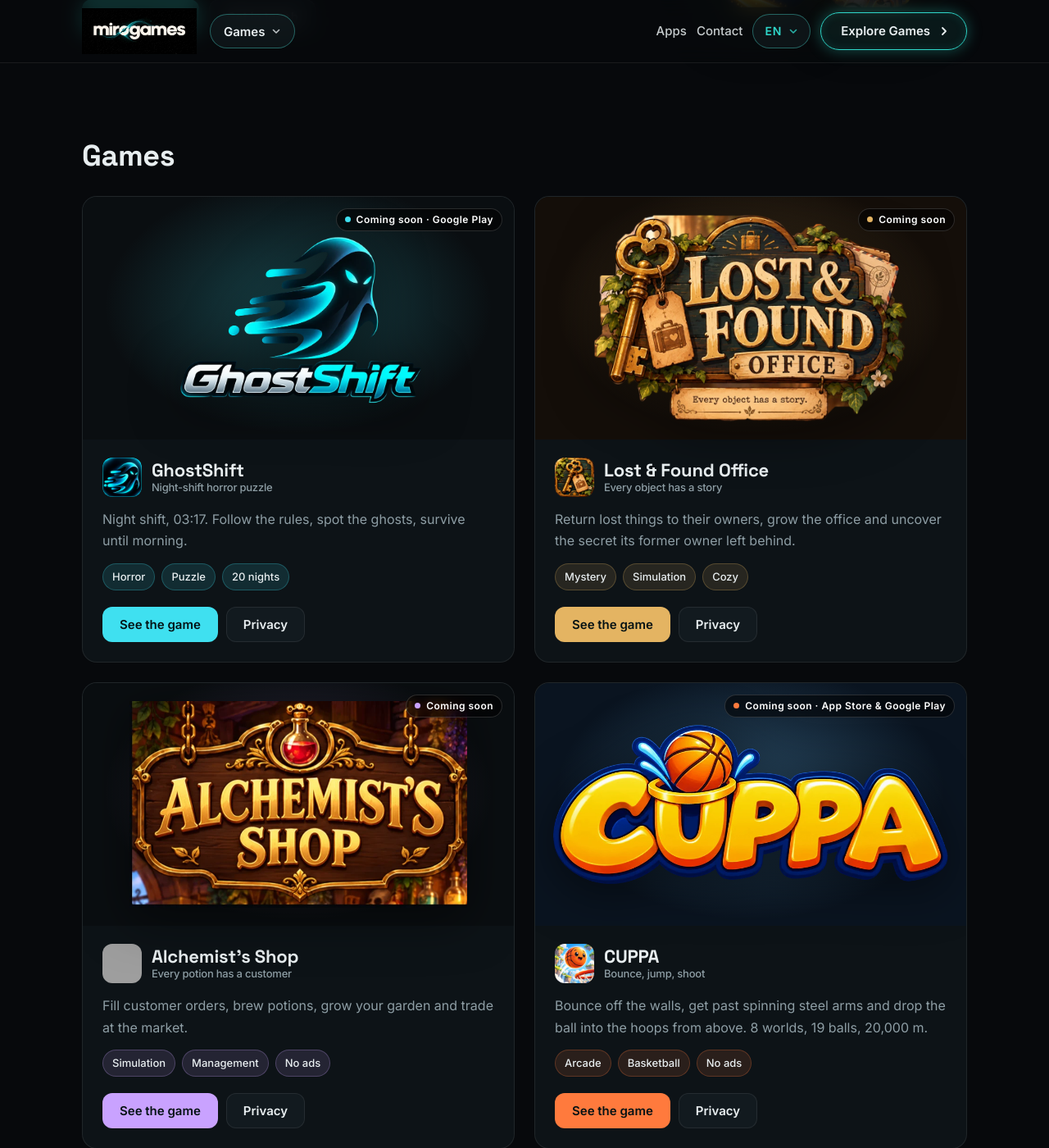
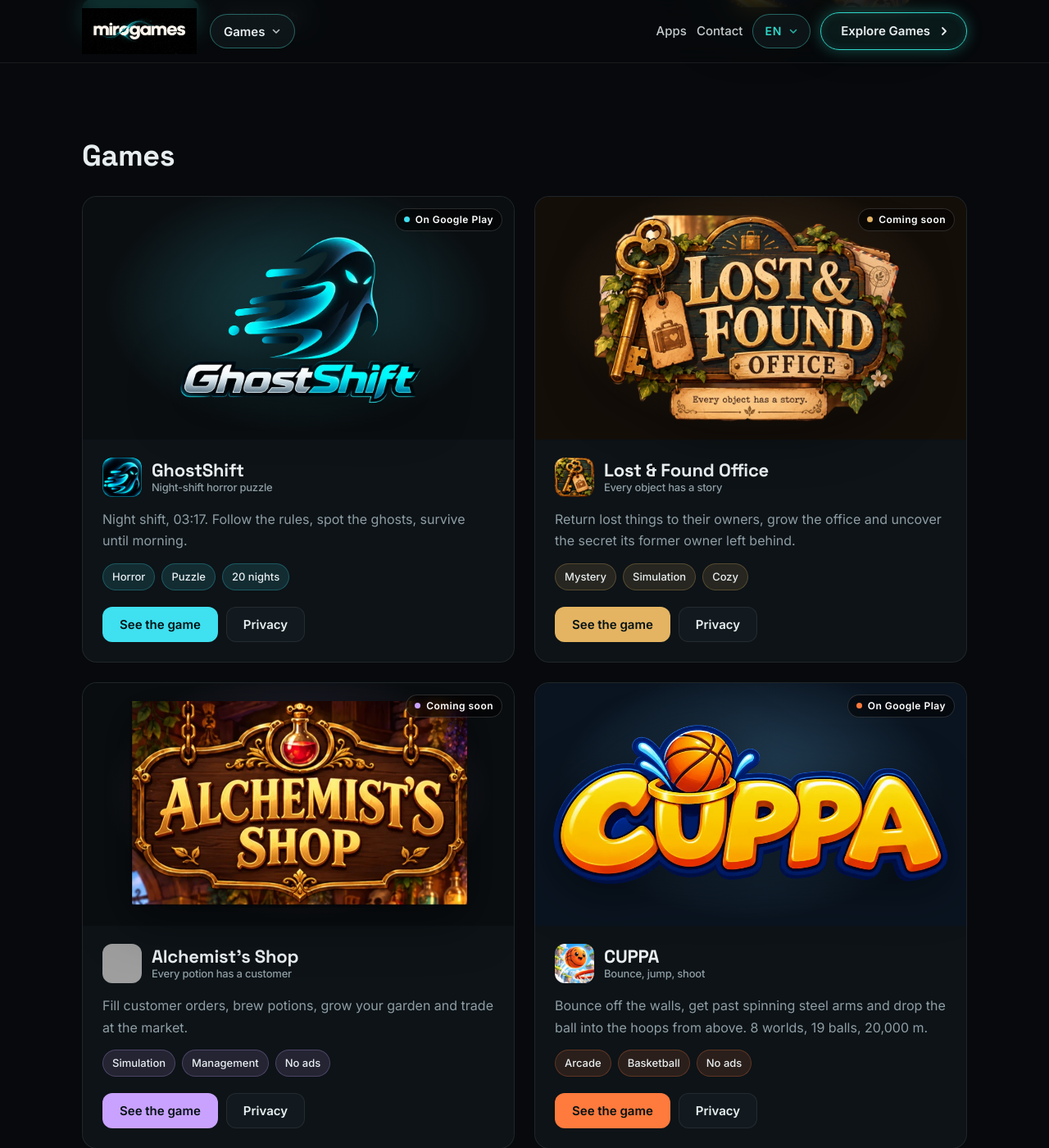
Before and after one commit to bukesafiye/bukesafiye.github.io, a Jekyll site: the page built from index.html, in a window 1280 px wide and 1400 px high, scrolled down 560 px. Shown: the whole window at 82% size. Built offline with Jekyll 4.4.1, drawn with Linux system fonts in a browser that asks for light colours; grey boxes are pictures that could not be loaded.

Commit message:
CUPPA & GhostShift: Google Play link
Co-Authored-By: Claude Opus 4.6 <noreply@anthropic.com>

```diff
--- a/_data/games.yml
+++ b/_data/games.yml
@@ -17,7 +17,7 @@
   summary:
     tr: "Gece vardiyası, saat 03:17. Kurallara uy, hayaletleri yakala, sabaha çıkmaya çalış."
     en: "Night shift, 03:17. Follow the rules, spot the ghosts, survive until morning."
-  status: { tr: "Yakında · Google Play", en: "Coming soon · Google Play" }
+  status: { tr: "Google Play'de", en: "On Google Play" }
   chips:
     - { tr: "Korku", en: "Horror" }
     - { tr: "Bulmaca", en: "Puzzle" }
@@ -25,6 +25,7 @@
   color: "#3fe0f0"
   glow: "rgba(63, 224, 240, .35)"
   icon: /assets/img/ghostshift-icon.png
+  google_play: https://play.google.com/store/apps/details?id=com.mirogames.ghostshift
   testflight: https://testflight.apple.com/join/mzVxaaKa
   beta: 9
   logo: { tr: /assets/img/ghostshift-logo-tr.webp, en: /assets/img/ghostshift-logo-en.webp }
@@ -73,7 +74,7 @@
   summary:
     tr: "Duvarlardan sek, dönen çelik kolları aş ve topu çemberin üstünden potalara düşür. 8 dünya, 19 top, 20.000 metre."
     en: "Bounce off the walls, get past spinning steel arms and drop the ball into the hoops from above. 8 worlds, 19 balls, 20,000 m."
-  status: { tr: "Yakında · App Store & Google Play", en: "Coming soon · App Store & Google Play" }
+  status: { tr: "Google Play'de", en: "On Google Play" }
   chips:
     - { tr: "Arcade", en: "Arcade" }
     - { tr: "Basketbol", en: "Basketball" }
@@ -83,6 +84,7 @@
   theme: { glow: "rgba(90, 180, 245, .28)", button_text: "#1c1206" }
   card_bg: "radial-gradient(60% 70% at 50% 45%, rgba(110, 195, 250, .32), transparent 75%), #0a1420"
   icon: /assets/img/cuppa-icon.png
+  google_play: https://play.google.com/store/apps/details?id=com.mirogames.cuppa
   testflight: https://testflight.apple.com/join/5CHhqN9Q
   beta: 1
   logo: { tr: /assets/img/cuppa-logo.webp, en: /assets/img/cuppa-logo.webp }
```
